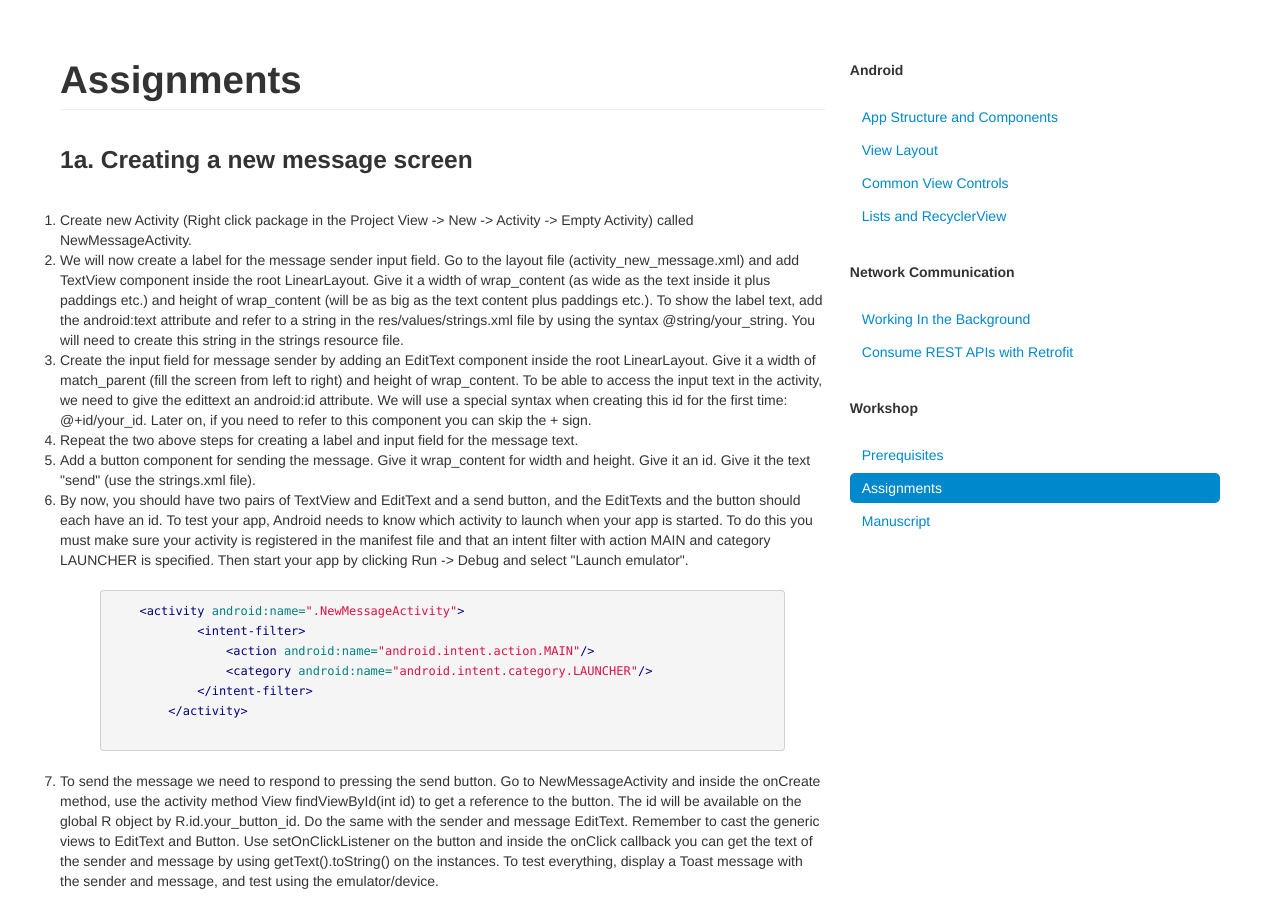
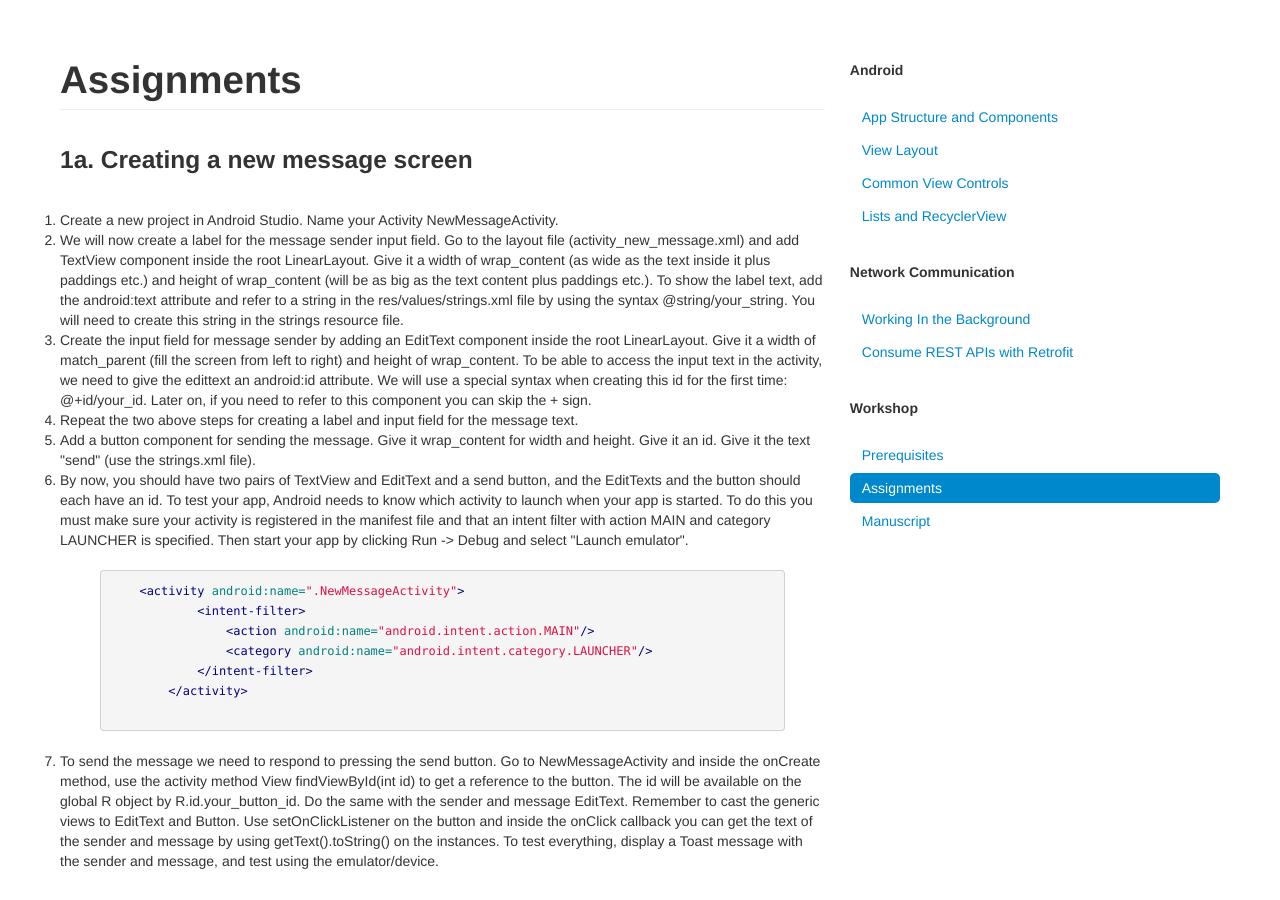
Before and after one commit to bekk/android101, a Jekyll site: the page built from docs/pages/assignments.html, in a window 1280 px wide and 900 px high. Built offline with Jekyll 4.4.1, drawn with Linux system fonts in a browser that asks for light colours; Markdown is read by kramdown in place of the engine named in the settings.

Commit message:
Oppdatert oppgavetekst

```diff
--- a/docs/pages/assignments.html
+++ b/docs/pages/assignments.html
@@ -5,7 +5,7 @@ title: Assignments
 
 <h3>1a. Creating a new message screen</h3>
 <ol>
-  <li>Create new Activity (Right click package in the Project View -> New -> Activity -> Empty Activity) called NewMessageActivity.</li>
+  <li>Create a new project in Android Studio. Name your Activity NewMessageActivity.</li>
   <li>We will now create a label for the message sender input field. Go to the layout file (activity_new_message.xml) and add TextView component inside the root LinearLayout. Give it a width of wrap_content (as wide as the text inside it plus paddings etc.) and height of wrap_content (will be as big as the text content plus paddings etc.). To show the label text, add the android:text attribute and refer to a string in the res/values/strings.xml file by using the syntax @string/your_string. You will need to create this string in the strings resource file.</li>
   <li>Create the input field for message sender by adding an EditText component inside the root LinearLayout. Give it a width of match_parent (fill the screen from left to right) and height of wrap_content. To be able to access the input text in the activity, we need to give the edittext an android:id attribute. We will use a special syntax when creating this id for the first time: @+id/your_id. Later on, if you need to refer to this component you can skip the + sign.</li>
   <li>Repeat the two above steps for creating a label and input field for the message text.</li>
```
